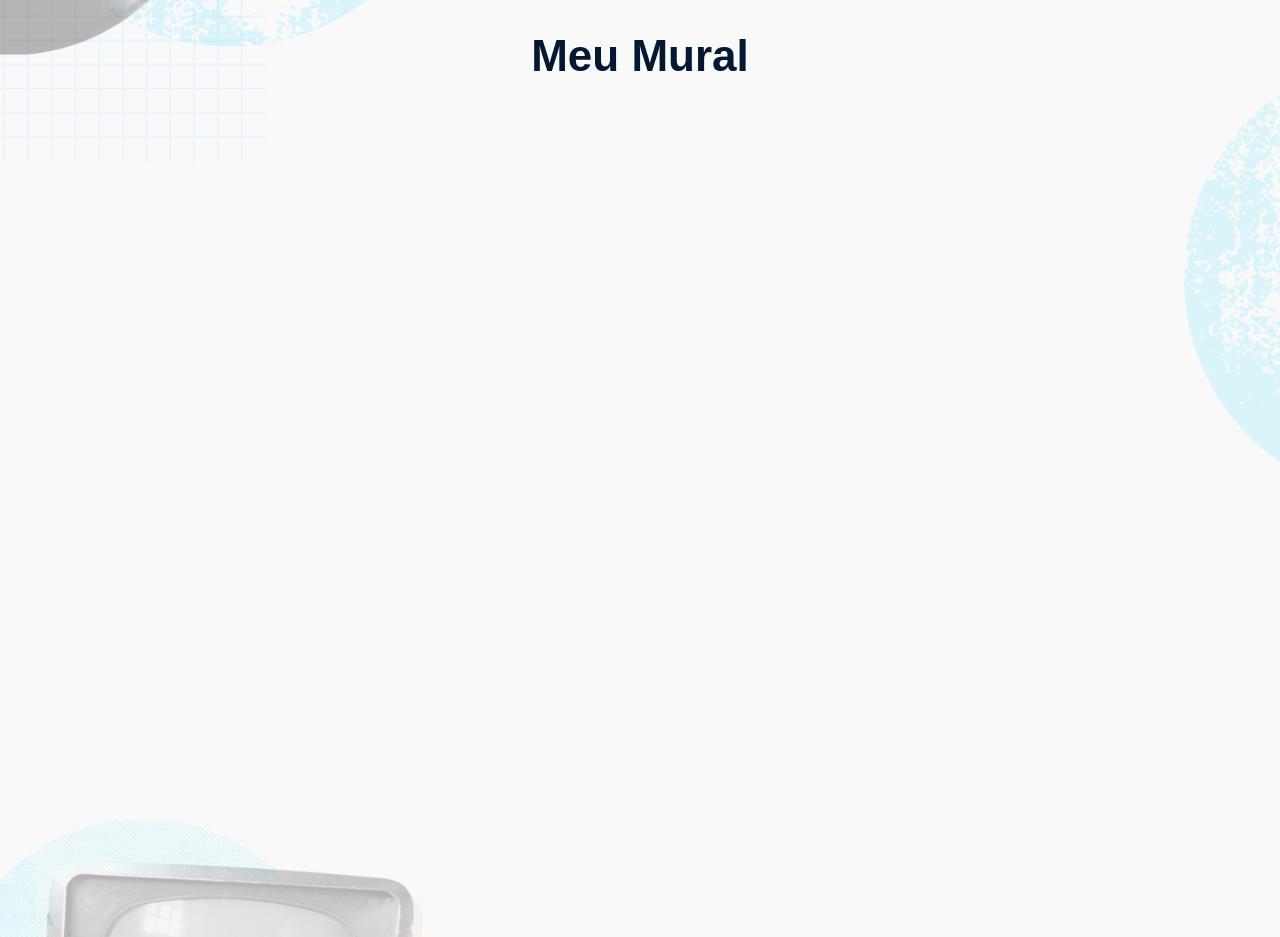
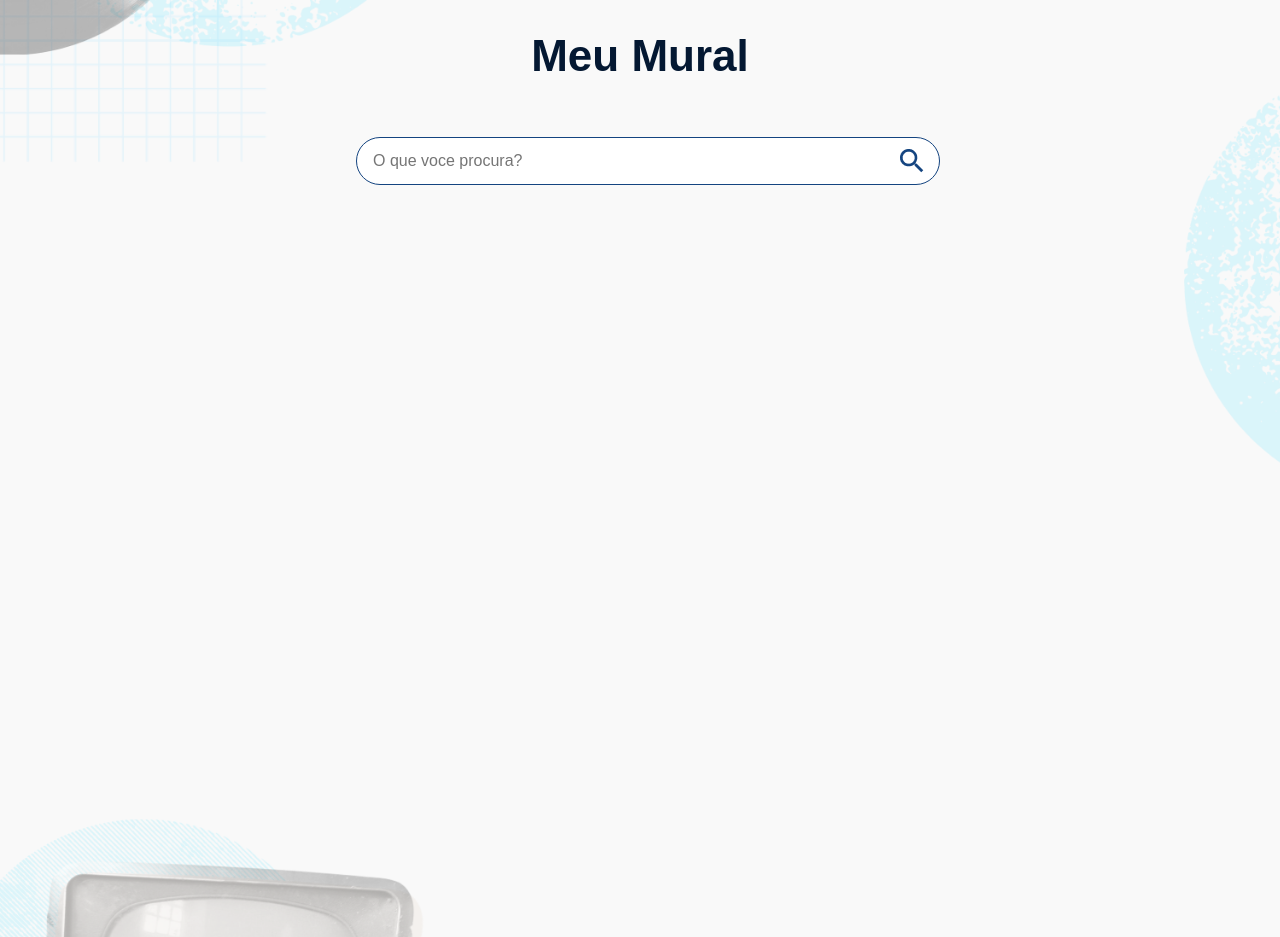
Before and after one commit to Werbete-Kaue/Projeto-memoteca, a plain HTML site: page index.html in a window 1280 px wide. Shown: the part 1920-2857 px from the top of the page. Drawn offline with nearby package versions, Linux system fonts and the light colour scheme; no server answers.

Commit message:
feat: Adiciona campo de busca e ícone de lupa ao mural de pensamentos

```diff
--- a/index.html
+++ b/index.html
@@ -55,6 +55,10 @@
       <span></span>
       <section id="lista-pensamentos-container">
         <h3>Meu Mural</h3>
+        <section id="busca-container">
+          <input type="text" id="campo-busca" placeholder="O que voce procura?">
+          <img class="lupa" src="assets/imagens/lupa.png" alt="">
+        </section>
         <div id="mensagem-vazia" class="mensagem-vazia">
           <img src="assets/imagens/lista-vazia.png" alt="Nenhum pensamento disponível">
           <p>Nada por aqui ainda, que tal compartilhar alguma ideia?</p>
```
